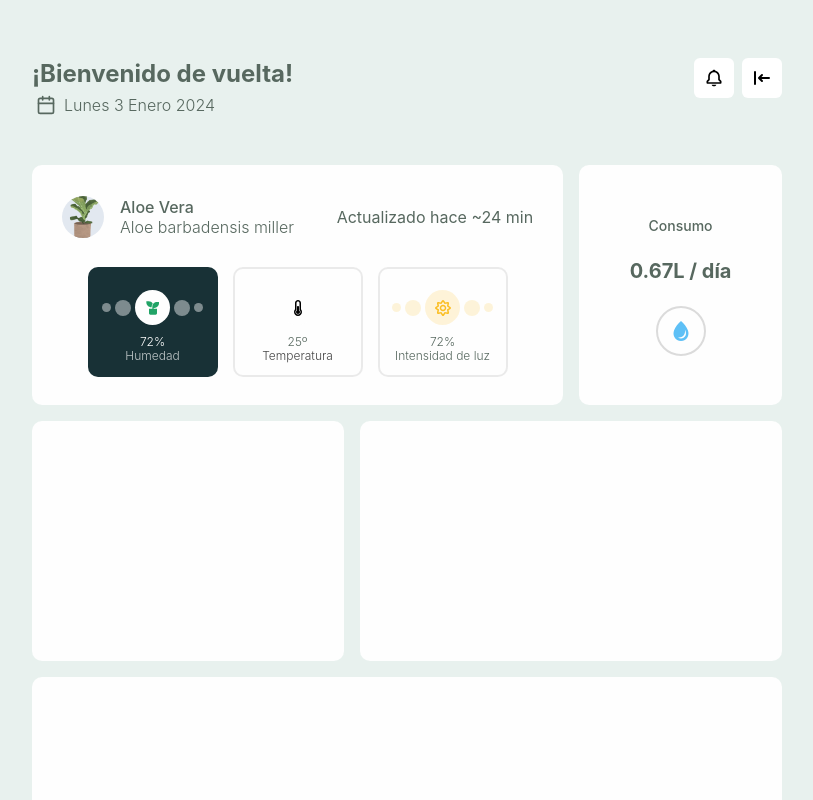
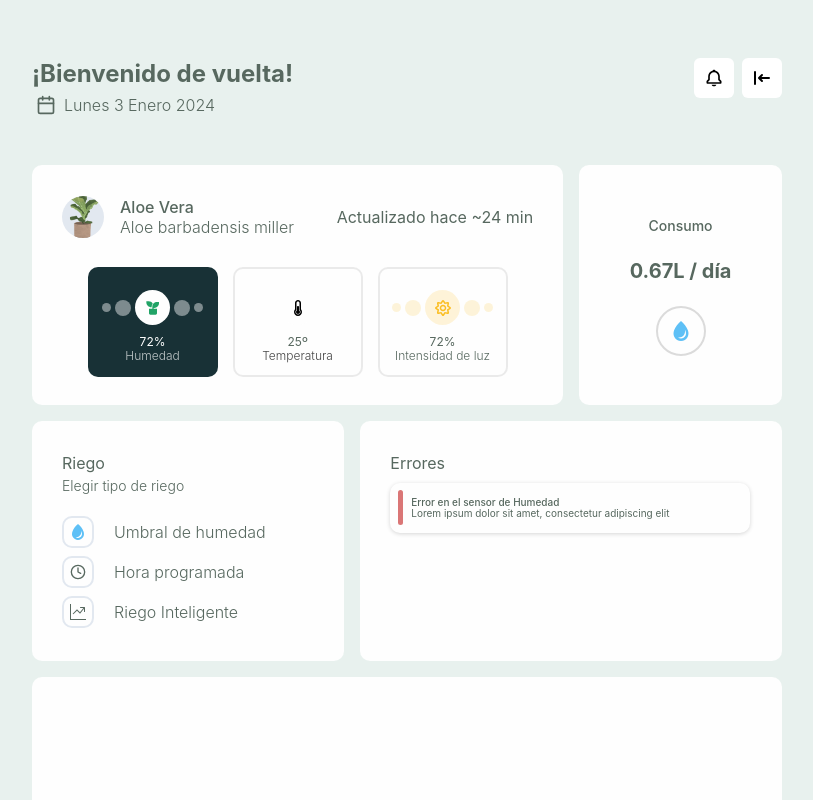
Before and after one commit to Blackwolf4183/TFG-SmartPlanter, a React (Create React App) app in the folder WebApp/Frontend/: page / in a window 1280 px wide. Shown: the top 800 px of the page, without its empty margins (233-1046 px from the left). Built offline with nearby package versions, Linux system fonts and the light colour scheme; what react-auth-kit would draw is missing.

Commit message:
More bentos

```diff
--- /dev/null
+++ b/WebApp/Frontend/src/components/BentoGridItems/ErrorBento.js
@@ -0,0 +1,31 @@
+import React from 'react'
+import { Box, GridItem,HStack,Text, VStack } from '@chakra-ui/react'
+
+const ErrorBento = ({colSpan,rowSpan}) => {
+  return (
+    <GridItem
+      colSpan={colSpan}
+      rowSpan={rowSpan}
+      bg="card"
+      h="240px"
+      borderRadius={'10'}
+      p="30px"
+    >
+        <Text>Errores</Text>
+
+        {/* TODO: hacer errores dinamicos */}
+        <VStack w="100%" justify={"left"} mt="2" align="left">
+            <HStack h="50px" w="360px" boxShadow={"rgba(0, 0, 0, 0.16) 0px 1px 4px;"} borderRadius={10}>
+                <Box h="70%" w="5px" ml="2" bgColor={"error"} borderRadius={10}/>
+                <VStack align={"left"} spacing="0">
+                    <Text fontSize={"10px"} fontWeight={"medium"}>Error en el sensor de Humedad</Text>
+                    <Text fontSize={"10px"} mt="-1">Lorem ipsum dolor sit amet, consectetur adipiscing elit</Text>
+                </VStack>
+            </HStack>
+        </VStack>
+
+    </GridItem>
+  )
+}
+
+export default ErrorBento
--- a/WebApp/Frontend/src/components/BentoGridItems/LatestReadingsBento.js
+++ b/WebApp/Frontend/src/components/BentoGridItems/LatestReadingsBento.js
@@ -64,7 +64,7 @@ const LatestReadingsBento = ({ colSpan, rowSpan }) => {
             </HStack>
 
             {/* TODO: hacer dinamico */}
-            <Text color="white" fontWeight={"light"} fontSize={"12px"} mt="2">72%</Text>
+            <Text color="white" fontWeight={"reegular"} fontSize={"12px"} mt="2">72%</Text>
             <Text color="rgba(255,255,255,0.73)" fontWeight={"light"} fontSize={"12px"} mt="-1">Humedad</Text>
 
           </VStack>
@@ -88,7 +88,7 @@ const LatestReadingsBento = ({ colSpan, rowSpan }) => {
             </HStack>
 
             {/* TODO: hacer dinamico */}
-            <Text  fontWeight={"light"} fontSize={"12px"} mt="2">25º</Text>
+            <Text  fontWeight={"regular"} fontSize={"12px"} mt="2">25º</Text>
             <Text color="rgba(0,0,0,0.73)" fontWeight={"light"} fontSize={"12px"} mt="-1">Temperatura</Text>
           </VStack>
 
@@ -115,7 +115,7 @@ const LatestReadingsBento = ({ colSpan, rowSpan }) => {
             </HStack>
 
             {/* TODO: hacer dinamico */}
-            <Text  fontWeight={"light"} fontSize={"12px"} mt="2">72%</Text>
+            <Text  fontWeight={"regular"} fontSize={"12px"} mt="2">72%</Text>
             <Text  fontWeight={"light"} fontSize={"12px"} mt="-1">Intensidad de luz</Text>
           </VStack>
         </HStack>
--- /dev/null
+++ b/WebApp/Frontend/src/components/BentoGridItems/WateringBento.js
@@ -0,0 +1,46 @@
+import React from 'react';
+import { GridItem, HStack, Text, VStack,Box } from '@chakra-ui/react';
+import { ImDroplet } from 'react-icons/im';
+import { FiClock } from "react-icons/fi";
+import { BsGraphUp } from "react-icons/bs";
+
+const WateringBento = ({ colSpan, rowSpan }) => {
+  return (
+    <GridItem
+      colSpan={colSpan}
+      rowSpan={rowSpan}
+      bg="card"
+      h="240px"
+      borderRadius={'10'}
+      p="30px"
+    >
+      <Text>Riego</Text>
+      <Text fontWeight={'light'} fontSize={'sm'}>
+        Elegir tipo de riego
+      </Text>
+
+      <VStack mt="5" w="100%" align="left">
+        <HStack spacing="5">
+          <Box w="32px" h="32px" borderWidth={"2px"} pt="1.5" align="center" borderRadius={10}>
+            <ImDroplet style={{ color: '#5EC0F6' }} />
+          </Box>
+          <Text fontWeight={'light'}>Umbral de humedad</Text>
+        </HStack>
+        <HStack spacing="5">
+          <Box w="32px" h="32px" borderWidth={"2px"} pt="1.5" align="center" borderRadius={10}>
+            <FiClock/>
+          </Box>
+          <Text fontWeight={'light'}>Hora programada</Text>
+        </HStack>
+        <HStack spacing="5">
+          <Box w="32px" h="32px" borderWidth={"2px"} pt="1.5" align="center" borderRadius={10}>
+            <BsGraphUp/>
+          </Box>
+          <Text fontWeight={'light'}>Riego Inteligente</Text>
+        </HStack>
+      </VStack>
+    </GridItem>
+  );
+};
+
+export default WateringBento;
--- a/WebApp/Frontend/src/pages/Main.js
+++ b/WebApp/Frontend/src/pages/Main.js
@@ -15,6 +15,8 @@ import { HiLogout } from "react-icons/hi";
 import { BiBell } from 'react-icons/bi';
 import LatestReadingsBento from '../components/BentoGridItems/LatestReadingsBento';
 import AverageIntake from '../components/BentoGridItems/AverageIntake';
+import WateringBento from '../components/BentoGridItems/WateringBento';
+import ErrorBento from '../components/BentoGridItems/ErrorBento';
 
 const Main = () => {
   return (
@@ -79,14 +81,10 @@ const Main = () => {
           <LatestReadingsBento colSpan={5} rowSpan={1}/>
           <AverageIntake colSpan={2} rowSpan={1}/>
 
+          {/* SECOND ROW */}
+          <WateringBento colSpan={3} rowSpan={1}/>
+          <ErrorBento colSpan={4} rowSpan={1}/>
 
-          {/* SECOND ROW */}
-          <GridItem colSpan={3} rowSpan={1}  bg="card" h="240px" borderRadius={"10"}>
-
-          </GridItem>
-          <GridItem colSpan={4} rowSpan={1}  bg="card" h="240px" borderRadius={"10"}>
-
-          </GridItem>
 
           {/* THIRD ROW */}
           <GridItem colSpan={7} rowSpan={1}  bg="card" h="240px" borderRadius={"10"}>
--- a/WebApp/Frontend/src/theme.js
+++ b/WebApp/Frontend/src/theme.js
@@ -19,6 +19,7 @@ const colors = {
     card:"#FEFEFE",
     darkBg:"#183136",
     loginBg:"#A4C4B5",
+    error: "#DA7676",
 
 };
 
```
Also changed, not shown: WebApp/Frontend/src/components/BentoGridItems/GraphicBento.js (added, +18 -0 lines).
